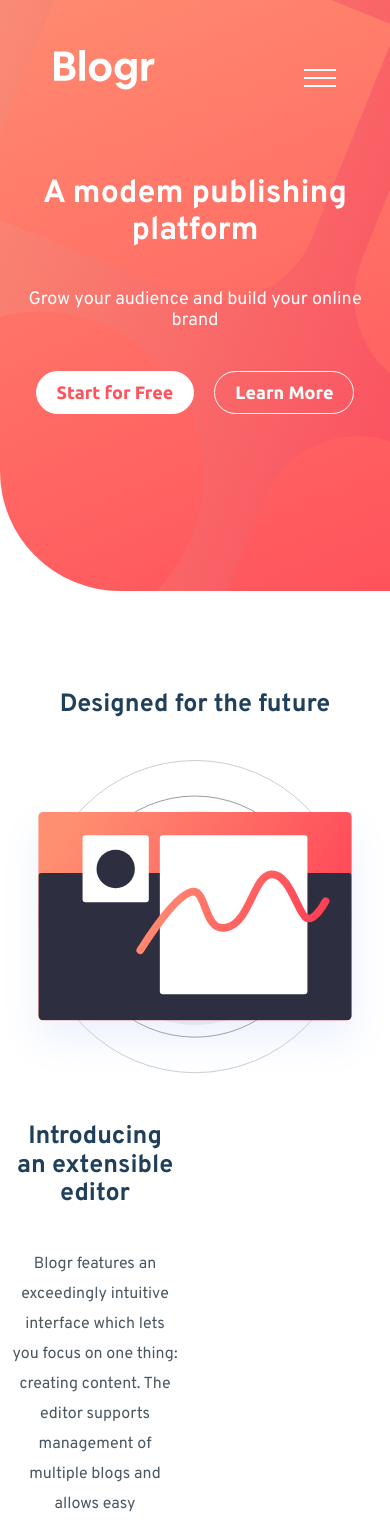
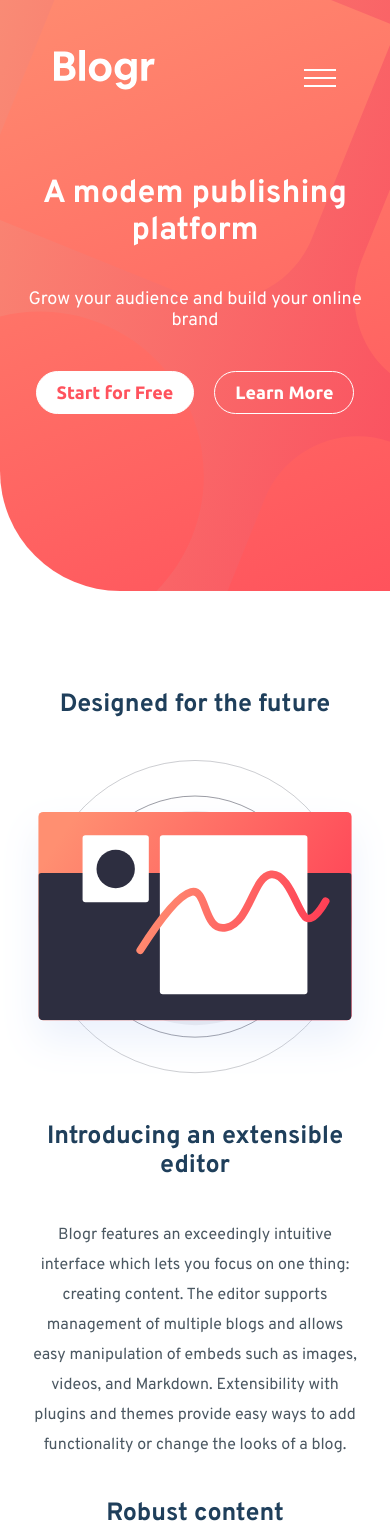
Before and after one commit to tiago-forward/desafio-blogr-landing-page-main, a React (Vite) app: page / in a window 390 px wide. Shown: the top 1524 px of the page. Built offline with nearby package versions, Linux system fonts and the light colour scheme.

Commit message:
Adjusting contentsection responsive

```diff
--- a/src/components/Section/ContentSection/styles.js
+++ b/src/components/Section/ContentSection/styles.js
@@ -20,18 +20,6 @@ export const ContentContainer = styled.div`
         }
     }
 
-    .img-container1, .img-container2 {
-        overflow: hidden;
-    }
-
-    .text-container1 {
-        margin-right: 200px;
-    }
-
-    .text-container2 {
-        margin-left: 200px;
-    }
-
     @media screen and (min-width: 1024px) {
         flex-direction: row;
         justify-content: space-between;
@@ -43,5 +31,17 @@ export const ContentContainer = styled.div`
         .img1 {
             transform: translate(-170px, 0px);
         }
+
+        .img-container1, .img-container2 {
+            overflow: hidden;
+        }
+
+        .text-container1 {
+            margin-right: 200px;
+        }
+
+        .text-container2 {
+            margin-left: 200px;
+        }
     }
 `
```
